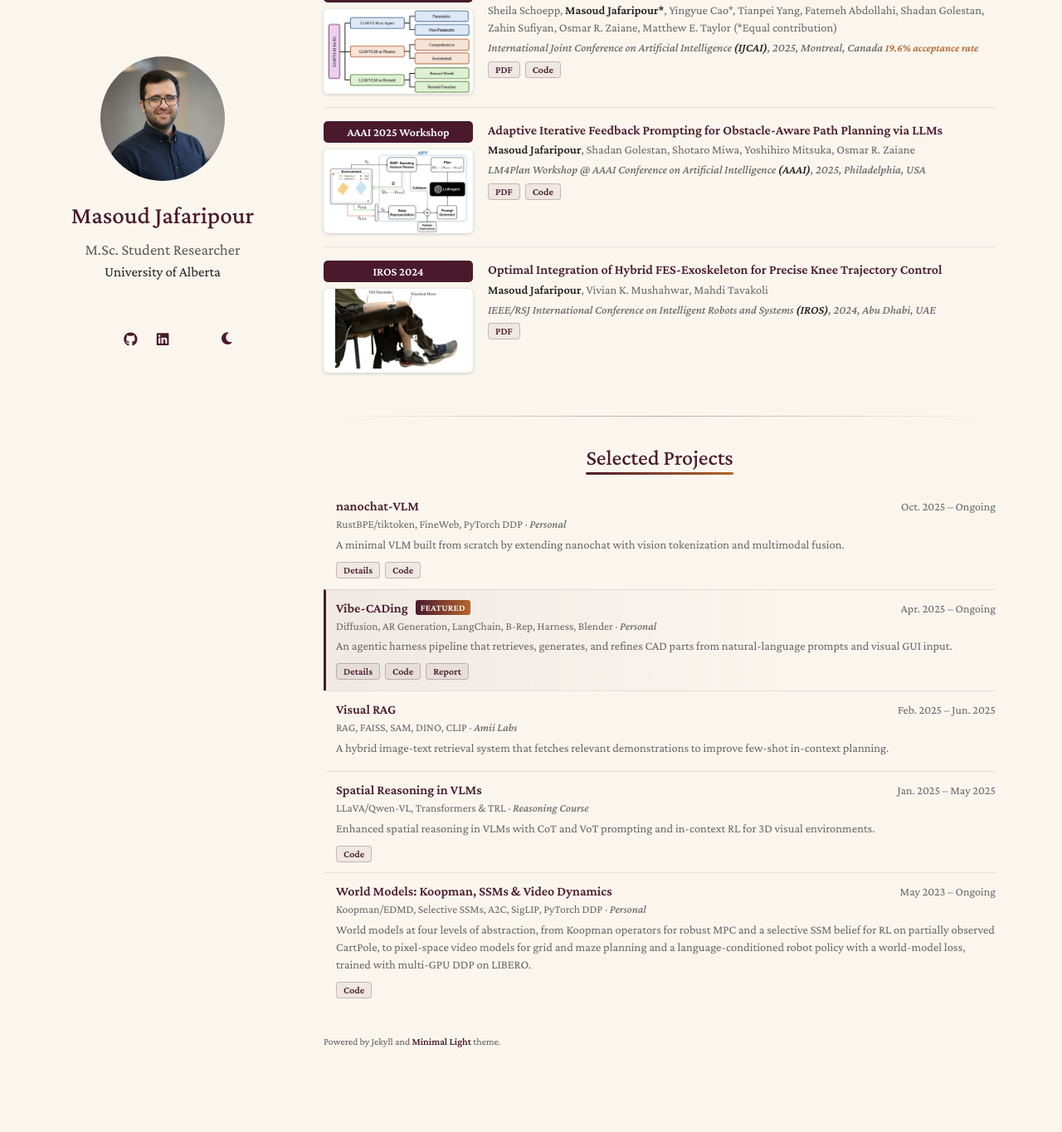
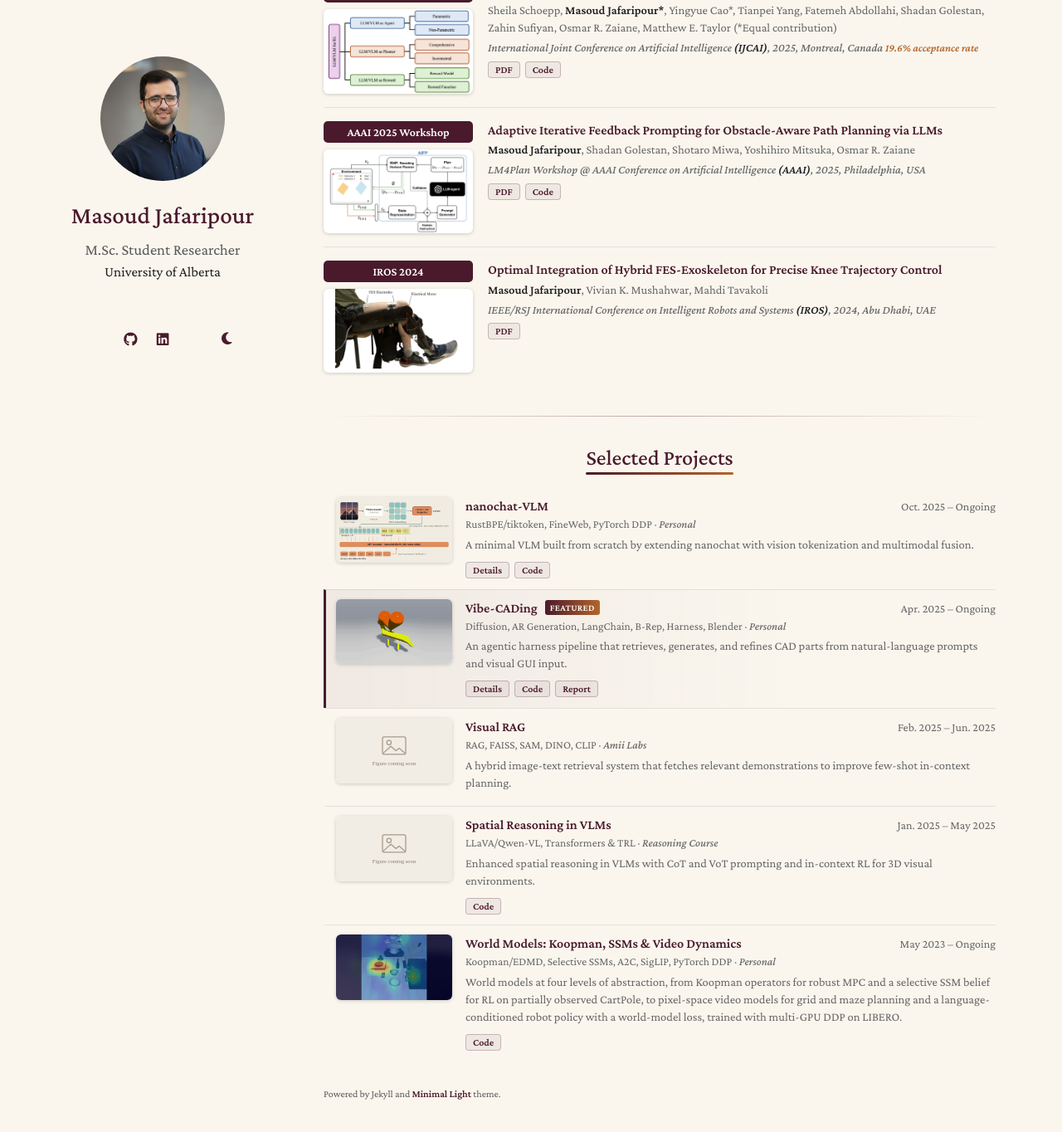
Before and after one commit to Masoudjafaripour/masoudjafaripour.github.io, a Jekyll site: the page built from index.md, in a window 1280 px wide and 1400 px high, scrolled down 1565 px. Shown: the top 1364 px of the window at 83% size. Built offline with Jekyll 4.4.1, drawn with Linux system fonts in a browser that asks for light colours; a style sheet for code colours, icons or effects is not loaded; before the commit the page ends 2902 px from its top, so only the background shows below that.

Commit message:
Add preview GIFs beside selected projects
Each project can show a small image or GIF next to its entry, like the
publications. nanochat-VLM, Vibe-CADing and World Models have GIFs; the
rest show the placeholder until images are added.

Co-Authored-By: Claude Opus 5.5 <noreply@anthropic.com>

```diff
--- a/_data/projects.yml
+++ b/_data/projects.yml
@@ -1,4 +1,5 @@
-# Fields: title, tech, context, time, description, subpage (a page on this site), page, code, report, featured.
+# Fields: title, tech, context, time, description, image (thumbnail path, e.g. assets/img/projects/name.gif),
+# subpage (a page on this site), page, code, report, featured. Entries without an image show a placeholder.
 - title: nanochat-VLM
   tech: RustBPE/tiktoken, FineWeb, PyTorch DDP
   context: Personal
@@ -6,6 +7,7 @@
   description: A minimal VLM built from scratch by extending nanochat with vision tokenization and multimodal fusion.
   code: https://github.com/Masoudjafaripour/nanochat-VLM
   subpage: /projects/nanochat-vlm/
+  image: assets/img/projects/nanochat-vlm.gif
 
 - title: Vibe-CADing
   tech: Diffusion, AR Generation, LangChain, B-Rep, Harness, Blender
@@ -15,6 +17,7 @@
   subpage: /Vibe_CADing/
   code: https://github.com/Masoudjafaripour/Vibe_CADing
   report: https://masoudjafaripour.github.io/Vibe_CADing/media/vibe_cading_report.pdf
+  image: assets/img/projects/vibe-cading.gif
   featured: true
 
 - title: Visual RAG
@@ -36,3 +39,4 @@
   time: May 2023 &ndash; Ongoing
   description: World models at four levels of abstraction, from Koopman operators for robust MPC and a selective SSM belief for RL on partially observed CartPole, to pixel-space video models for grid and maze planning and a language-conditioned robot policy with a world-model loss, trained with multi-GPU DDP on LIBERO.
   code: https://github.com/Masoudjafaripour/World_Model_SSMs_Video_IMGGen
+  image: assets/img/projects/world-models.gif
--- a/_includes/projects.md
+++ b/_includes/projects.md
@@ -3,7 +3,16 @@
 <div class="project-list">
 {%- for project in site.data.projects %}
   {%- assign project_link = project.page | default: project.code %}
+  {%- if project.subpage %}{% assign project_href = project.subpage | relative_url %}{% else %}{% assign project_href = project_link %}{% endif %}
+  {%- assign project_image = project.image | default: "assets/img/pubs/placeholder.svg" %}
   <div class="project-item{% if project.featured %} project-item-featured{% endif %}">
+  <div class="project-row">
+    <div class="project-thumb">
+      {%- if project_href %}<a href="{{ project_href }}"{% unless project.subpage %} target="_blank" rel="noopener"{% endunless %}>{% endif -%}
+      <img class="project-image" src="{{ project_image | relative_url }}?v={{ site.time | date: '%s' }}" alt="{% if project.image %}Preview of {{ project.title }}{% else %}Figure coming soon{% endif %}" loading="lazy" />
+      {%- if project_href %}</a>{% endif %}
+    </div>
+    <div class="project-content">
     <div class="project-head">
       <span class="project-title">
         {%- if project.subpage %}<a href="{{ project.subpage | relative_url }}">{{ project.title }}</a>
@@ -35,6 +44,8 @@
       {%- endif %}
     </div>
     {%- endif %}
+    </div>
+  </div>
   </div>
 {%- endfor %}
 </div>
--- a/assets/css/custom.css
+++ b/assets/css/custom.css
@@ -438,6 +438,36 @@ hr.section-divider {
   background: linear-gradient(to right, var(--site-accent-tint), transparent 70%);
 }
 
+/* Small preview image (or GIF) beside each project. */
+.project-row {
+  display: flex;
+  align-items: flex-start;
+  gap: 16px;
+}
+
+.project-thumb {
+  flex: 0 0 140px;
+}
+
+.project-thumb a {
+  display: block;
+}
+
+.project-image {
+  display: block;
+  width: 100%;
+  aspect-ratio: 16 / 9;
+  object-fit: contain;
+  border-radius: 6px;
+  background-color: #fff;
+  box-shadow: 0 1px 4px rgba(0, 0, 0, 0.18);
+}
+
+.project-content {
+  flex: 1;
+  min-width: 0;
+}
+
 .project-head {
   display: flex;
   flex-wrap: wrap;
@@ -574,6 +604,17 @@ hr.section-divider {
     max-width: 100%;
   }
 
+  .project-row {
+    flex-direction: column;
+    gap: 10px;
+  }
+
+  .project-thumb {
+    flex-basis: auto;
+    width: 180px;
+    max-width: 100%;
+  }
+
   .experience-list {
     grid-template-columns: 24px 1fr;
   }
```
Also changed, not shown: assets/img/projects/nanochat-vlm.gif (added), assets/img/projects/vibe-cading.gif (added), assets/img/projects/world-models.gif (added).
